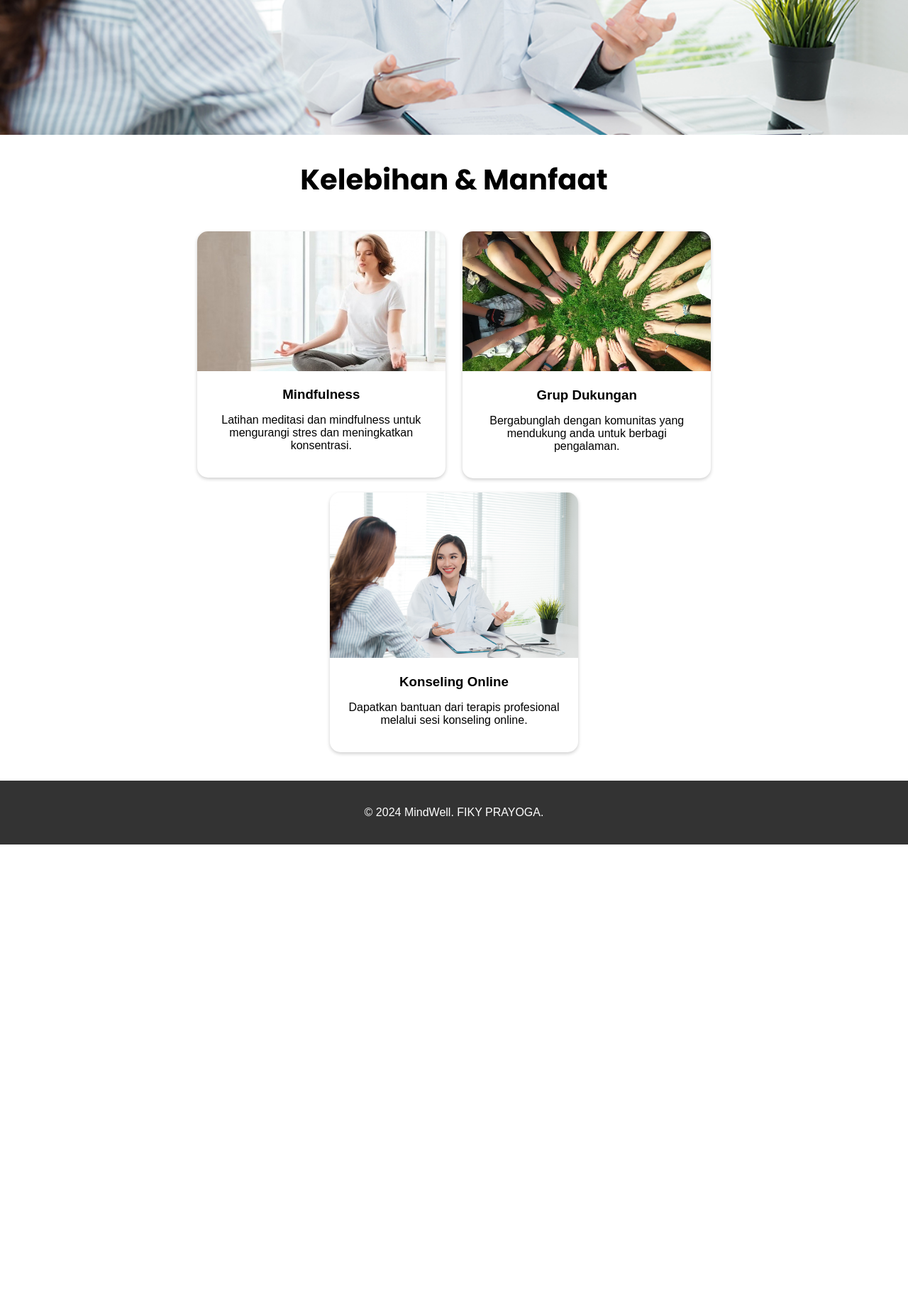
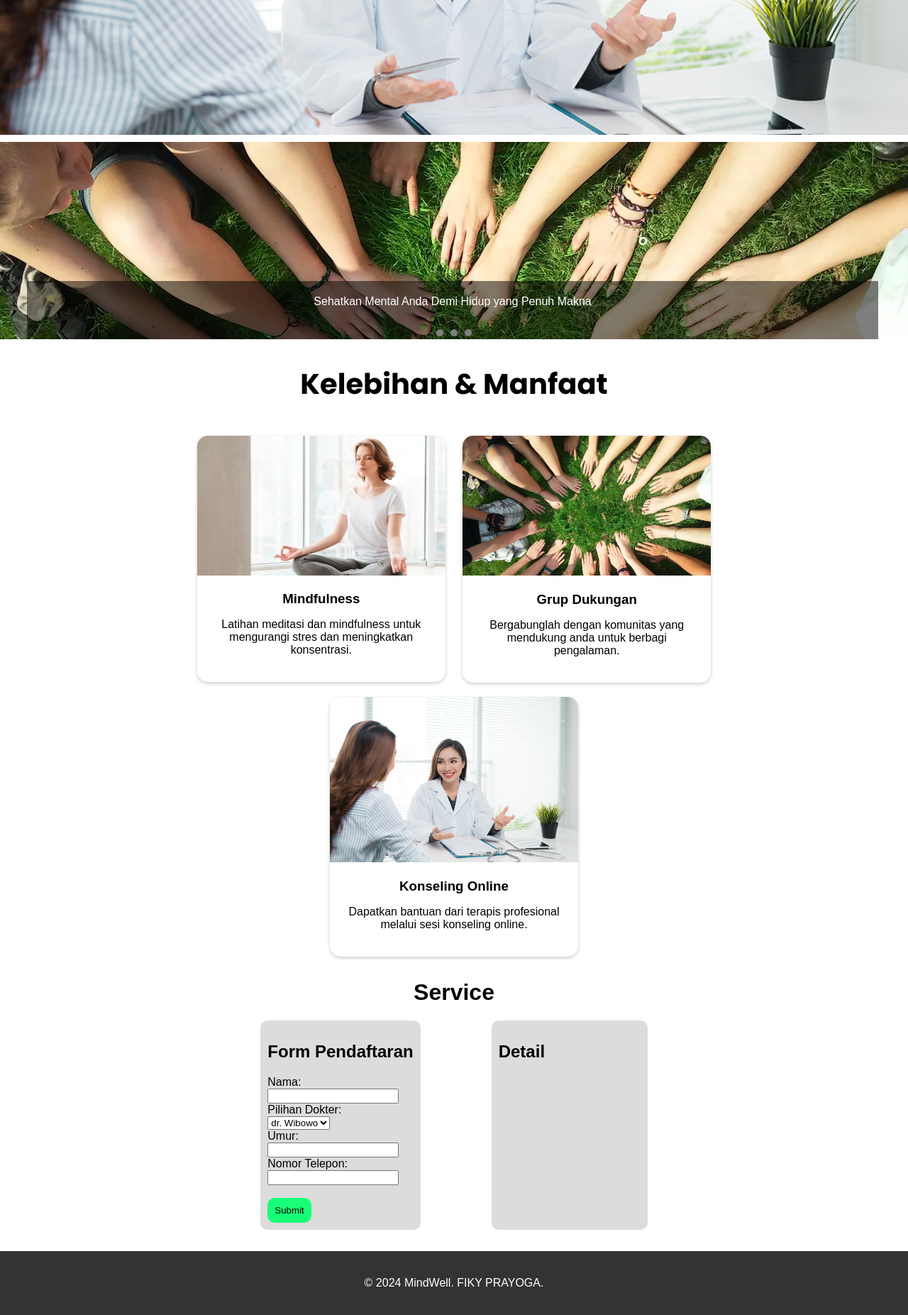
Before and after one commit to f-piken/MindWell, a PHP site: page /home.html in a window 1280 px wide. Shown: the part 516-2369 px from the top of the page at 71% size. Before the commit the page ends 1706 px from the top, so only its background shows below. Run offline with PHP 8.4, Linux system fonts and the light colour scheme.

Commit message:
pertemuan3

```diff
--- a/home.html
+++ b/home.html
@@ -32,6 +32,26 @@
         <p>Temukan sumber daya, dukungan, <br>dan artikel untuk meningkatkan kesehatan mental Anda.</p>
         <a href="#" class="btn">Get Started</a>
     </section>
+    <div class="carousel">
+        <div class="carousel-content">
+            <div class="carousel-item">
+                <div class="g1">
+                    <p class="gp">Sehatkan Mental Anda Demi Hidup yang Penuh Makna</p>
+                </div>
+            </div>
+            <div class="carousel-item">
+                <div class="g2">
+                    <p>Konsultasika Keluahanmu pada Kami</p>
+                </div>
+            </div>
+            <div class="carousel-item">
+                <div class="g3">
+                    <p>Lorem ipsum, dolor sit amet consectetur adipisicing elit. Cum, itaque.</p>
+                </div>
+            </div>
+        </div>
+        <div class="dots-container"></div>
+    </div>
     <section class="features">
         <h2>Kelebihan & Manfaat</h2>
         <div class="feature">
@@ -56,8 +76,36 @@
             </div>
         </div>
     </section>
+    <h1>Service</h1>
+    <section class="servis">
+        <form id="registrationForm">
+            <h2>Form Pendaftaran</h2>
+            <label for="nama">Nama:</label><br>
+            <input type="text" id="nama" name="nama"><br>
+
+            <label for="dokter">Pilihan Dokter:</label><br>
+            <select id="dokter" name="dokter">
+            <option value="dr. A">dr. Wibowo</option>
+            <option value="dr. B">dr. Anggi</option>
+            <option value="dr. C">dr. Anton</option>
+            </select><br>
+
+            <label for="umur">Umur:</label><br>
+            <input type="text" id="umur" name="umur"><br>
+
+            <label for="noTlp">Nomor Telepon:</label><br>
+            <input type="text" id="noTlp" name="noTlp"><br><br>
+            <input class="tombol" type="button" value="Submit" onclick="generateBill()">
+        </form>
+        <div class="hasil">
+            <h2>Detail</h2>
+            <div id="billOutput"></div>
+        </div>
+    </form>
+    </section>
     <footer>
         <p>&copy; 2024 MindWell. FIKY PRAYOGA.</p>
     </footer>
+    <script src="script.js"></script>
 </body>
 </html>
--- a/logreg.css
+++ b/logreg.css
@@ -8,7 +8,7 @@
         }
         .container {
             width: 450px;
-            height: 682px;
+            height: 744px;
             margin: 0px auto;
             background: #fff;
             box-shadow: 0 0 10px rgba(0,0,0,0.1);
@@ -63,7 +63,7 @@
             color: #000;
         }
         img{
-            width: 480px;
+            width: 540px;
             margin: 10px 0px 0px 200px;
         }
         .logo{
--- /dev/null
+++ b/script.js
@@ -0,0 +1,101 @@
+function generateBill() {
+    // Mendapatkan nilai dari input form
+    var nama = document.getElementById("nama").value;
+    var dokter = document.getElementById("dokter").value;
+    var umur = document.getElementById("umur").value;
+    var noTlp = document.getElementById("noTlp").value;
+
+    // Membuat teks bill
+    var billText = "<strong>Informasi Pendaftaran:</strong><br>";
+    billText += "<strong>Nama:</strong> " + nama + "<br>";
+    billText += "<strong>Pilihan Dokter:</strong> " + dokter + "<br>";
+    billText += "<strong>Umur:</strong> " + umur + "<br>";
+    billText += "<strong>Nomor Telepon:</strong> " + noTlp + "<br>";
+
+    // Menampilkan bill di dalam div
+    document.getElementById("billOutput").innerHTML = billText;
+}
+
+// // corousel
+// let currentIndex = 0;
+//   const slides = document.querySelectorAll('.carousel-item');
+//   const totalSlides = slides.length;
+
+//   function changeSlide(direction) {
+//     clearInterval(autoSlideInterval); // clear the auto slide interval
+//     currentIndex = (currentIndex + direction + totalSlides) % totalSlides;
+//     const offset = -currentIndex * 100;
+//     const carouselContent = document.querySelector('.carousel-content');
+//     carouselContent.style.transition = 'transform 0.5s ease';
+//     carouselContent.style.transform = `translateX(${offset}%)`;
+//     autoSlideInterval = setInterval(() => changeSlide(1), 3000); // set auto slide interval again
+//   }
+
+let slideIndex = 0;
+let slideInterval;
+  let autoSlideInterval = setInterval(() => changeSlide(1), 3000); // auto slide every 3 seconds
+
+  function showSlides() {
+    const slides = document.querySelectorAll('.carousel-item');
+    const dots = document.querySelectorAll('.dot');
+
+    if (slideIndex >= slides.length) {
+        slideIndex = 0;
+    } else if (slideIndex < 0) {
+        slideIndex = slides.length - 1;
+    }
+
+    for (let i = 0; i < slides.length; i++) {
+        slides[i].style.display = 'none';
+    }
+
+    for (let i = 0; i < dots.length; i++) {
+        dots[i].classList.remove('active');
+    }
+    slides[slideIndex].style.display = 'block';
+    dots[slideIndex].classList.add('active');
+}
+function nextSlide() {
+  slideIndex++;
+  showSlides();
+}
+function currentSlide(n) {
+  slideIndex = n;
+  showSlides();
+}
+
+const slides = document.querySelectorAll('.carousel-item');
+
+// Generate dots
+const dotsContainer = document.querySelector('.dots-container');
+slides.forEach((_, index) => {
+  const dot = document.createElement('span');
+  dot.classList.add('dot');
+  dot.setAttribute('onclick', `currentSlide(${index})`);
+  dotsContainer.appendChild(dot);
+});
+
+function startSlideInterval() {
+  slideInterval = setInterval(() => {
+      nextSlide();
+  }, 2500); // Ganti slide setiap 3 detik
+}
+
+function stopSlideInterval() {
+  clearInterval(slideInterval);
+}
+
+// Start slide interval
+startSlideInterval();
+
+// Pause slide interval when cursor is over carousel
+document.querySelector('.carousel-container').addEventListener('mouseenter', () => {
+  stopSlideInterval();
+});
+
+// Resume slide interval when cursor leaves carousel
+document.querySelector('.carousel-container').addEventListener('mouseleave', () => {
+  startSlideInterval();
+});
+
+showSlides();
--- a/styles.css
+++ b/styles.css
@@ -19,6 +19,7 @@ body {
     float: left;
 }
 header {
+    z-index: 1000;
     width: 100%;
     background: #333;
     color: #fff;
@@ -207,3 +208,127 @@ footer {
         width: 100%;
     }
 }
+
+.carousel {
+    width: 100%;
+    overflow: hidden;
+    position: relative;
+    margin: 0px auto;
+    margin-top: 10px;
+  }
+
+  .carousel-content {
+    display: flex;
+    transition: transform 0.5s ease;
+    width: 100%;
+    height: 250px;
+  }
+
+  .carousel-item {
+    flex: 0 0 100%;
+  }
+
+  /* Animasi slide */
+  .slide-enter {
+    opacity: 0;
+    transform: translateX(-50%);
+  }
+
+  .slide-enter-active {
+    opacity: 1;
+    transform: translateX(0%);
+    transition: opacity 0.5s ease, transform 0.5s ease;
+  }
+
+  .slide-leave {
+    opacity: 1;
+    transform: translateX(0%);
+  }
+
+  .slide-leave-active {
+    opacity: 0;
+    transform: translateX(50%);
+    transition: opacity 0.5s ease, transform 0.5s ease;
+  }
+
+  .g1{
+    background-image: url("assets/komunitas.webp");
+    background-size: cover;
+    background-position: center;
+    padding: 250px 120px 250px 0px;
+    text-align: center;
+  }
+  .g2{
+    background-image: url("assets/Fiky\ Prayoga.png");
+    background-size: cover;
+    background-position: center;
+    padding: 250px 120px 250px 0px;
+    text-align: center;
+  }
+  .g3{
+    background-image: url("assets/komunitas.webp");
+    background-size: cover;
+    background-position: center;
+    padding: 250px 120px 250px 0px;
+    text-align: center;
+  }
+  .g1 p,
+  .g2 p,
+  .g3 p{
+    margin-left: 55%; /* Tambahkan jarak vertikal */
+    width: 100%;
+    height: 100px;
+    top: 85%;
+    left: 50%;
+    transform: translate(-50%, -50%);
+    padding: 20px;
+    background-color: rgba(0, 0, 0, 0.5); /* Warna latar belakang dengan opacity */
+    color: white; /* Warna teks */
+    z-index: 1; /* Menetapkan urutan tumpukan di atas gambar */
+    }
+    .dots-container {
+        text-align: center;
+        margin-top: 10px;
+    }
+
+    .dot {
+        display: inline-block;
+        width: 10px;
+        height: 10px;
+        background-color: #fff;
+        border-radius: 50%;
+        margin: 0 5px;
+        cursor: pointer;
+    }
+
+    .dot.active {
+        background-color: #989898;
+    }
+    h1{
+        text-align: center;
+    }
+    .servis{
+        display: flex;
+        width: 80%;
+        margin: 0 auto;
+        justify-content: center;
+    }
+    #registrationForm{
+        margin-right: 50px;
+        padding: 10px;
+        border-radius: 10px;
+        background-color: #dcdcdc;
+    }
+    #registrationForm .tombol{
+        border: none;
+        border-radius: 10px;
+        padding: 10px;
+        background-color: #17ff77;
+    }
+    .hasil{
+        width: 200px;
+        padding: 10px;
+        border-radius: 10px;
+        background-color: #dcdcdc;
+        margin-left: 50px;
+    }
```
